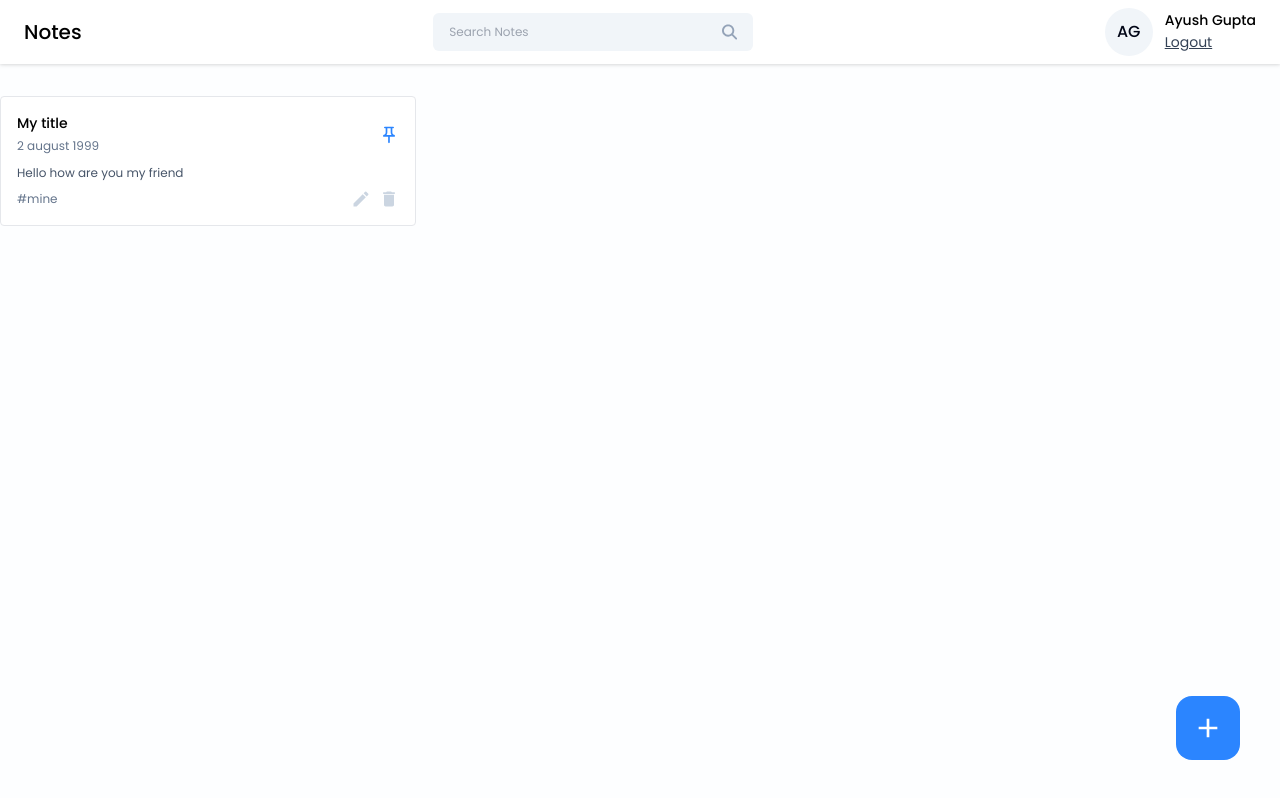
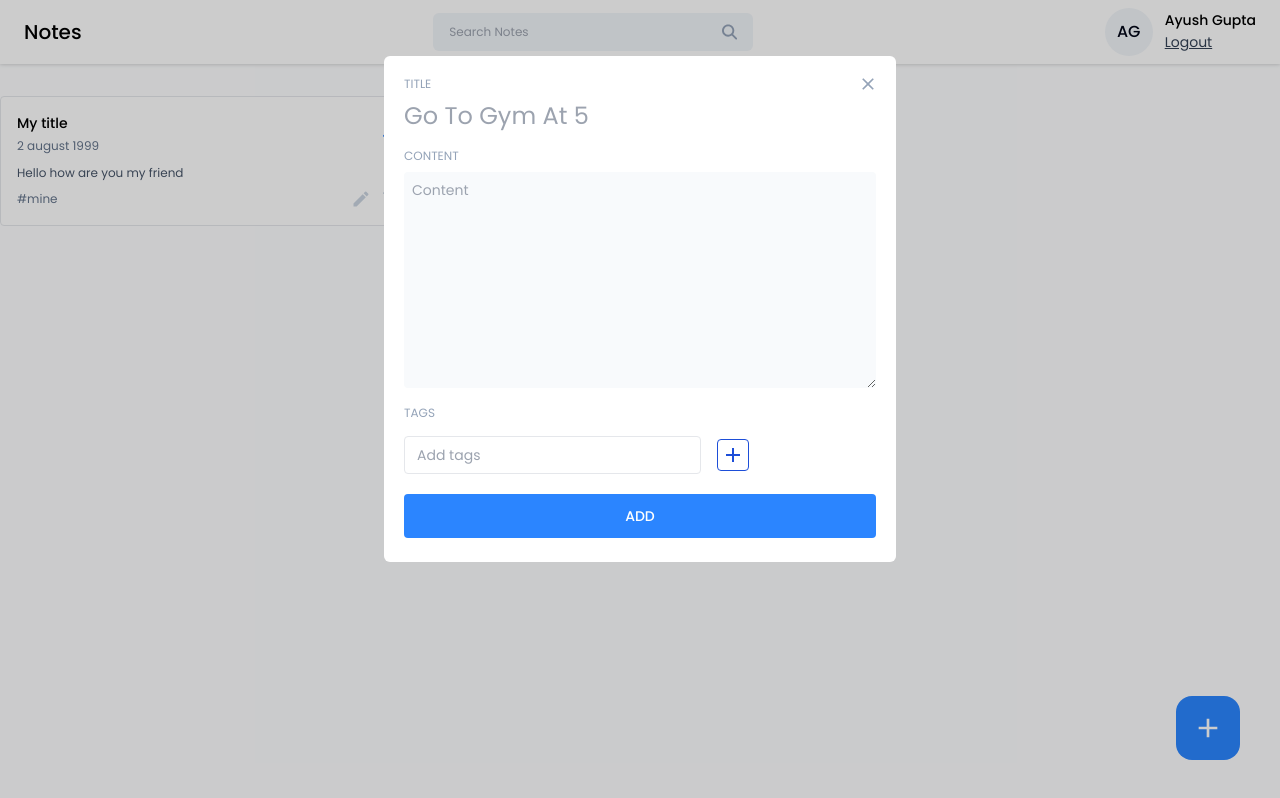
Before and after one commit to ayushagupta/Notes-App, a React (Vite) app in the folder frontend/notes-app/: page /dashboard in a window 1280 px wide. Both pictures are taken after a click on the button 1208 px from the left and 728 px from the top of the page. Built offline with nearby package versions, Linux system fonts and the light colour scheme.

Commit message:
add UI for adding/editing note

```diff
--- a/frontend/notes-app/package.json
+++ b/frontend/notes-app/package.json
@@ -13,6 +13,7 @@
     "react": "^19.0.0",
     "react-dom": "^19.0.0",
     "react-icons": "^5.5.0",
+    "react-modal": "^3.16.3",
     "react-router-dom": "^7.5.0"
   },
   "devDependencies": {
--- /dev/null
+++ b/frontend/notes-app/src/components/Input/TagInput.jsx
@@ -0,0 +1,70 @@
+import React, { useState } from "react";
+import { MdAdd, MdClose } from "react-icons/md";
+
+const TagInput = ({ tags, setTags }) => {
+  const [inputValue, setInputValue] = useState("");
+
+  const handleInputChange = (e) => {
+    setInputValue(e.target.value);
+  };
+
+  const addNewTag = () => {
+    if (inputValue.trim() !== "") {
+      setTags([...tags, inputValue.trim()]);
+      setInputValue("");
+    }
+  };
+
+  const handleKeyDown = (e) => {
+    if (e.key === "Enter") {
+      addNewTag();
+    }
+  };
+
+  const handleRemoveTag = (tagToRemove) => {
+    setTags(tags.filter((tag) => tag != tagToRemove));
+  };
+
+  return (
+    <div>
+      {tags?.length > 0 && (
+        <div className="flex items-center gap-2 flex-wrap mt-2">
+          {tags.map((tag, index) => (
+            <span key={index} className="flex items-center gap-2 text-sm text-slate-900 bg-slate-100 px-3 py-1 rounded">
+              # {tag}
+              <button
+                onClick={() => {
+                  handleRemoveTag(tag);
+                }}
+              >
+                <MdClose />
+              </button>
+            </span>
+          ))}
+        </div>
+      )}
+
+      <div className="flex items-center gap-4 mt-3">
+        <input
+          type="text"
+          value={inputValue}
+          className="text-sm bg-transparent border px-3 py-2 rounded outline-none"
+          placeholder="Add tags"
+          onChange={handleInputChange}
+          onKeyDown={handleKeyDown}
+        />
+
+        <button
+          className="w-8 h-8 flex items-center justify-center rounded border border-blue-700 hover:bg-blue-700"
+          onClick={() => {
+            addNewTag();
+          }}
+        >
+          <MdAdd className="text-2xl text-blue-700 hover:text-white" />
+        </button>
+      </div>
+    </div>
+  );
+};
+
+export default TagInput;
--- a/frontend/notes-app/src/index.css
+++ b/frontend/notes-app/src/index.css
@@ -27,4 +27,8 @@
   .icon-btn {
     @apply text-xl text-slate-300 cursor-pointer hover:text-primary;
   }
+
+  .input-label {
+    @apply text-xs text-slate-400;
+  }
 }
--- /dev/null
+++ b/frontend/notes-app/src/pages/Home/AddEditNotes.jsx
@@ -0,0 +1,88 @@
+import React, { useState } from "react";
+import TagInput from "../../components/Input/TagInput";
+import { MdClose, MdEditNote } from "react-icons/md";
+
+const AddEditNotes = ({noteData, type, onClose}) => {
+  const [title, setTitle] = useState("");
+  const [content, setContent] = useState("");
+  const [tags, setTags] = useState([]);
+
+  const [error, setError] = useState(null);
+
+  // Add note
+  const addNewNote = async () => {
+
+  };
+
+  // Edit note
+  const editNote = async () => {
+
+  };
+
+
+  const handleAddNote = () => {
+    if (!title) {
+      setError("Please enter the title.");
+      return;
+    }
+
+    if (!content) {
+      setError("Please enter the content.");
+      return;
+    }
+
+    setError("");
+
+    if (type == "edit") {
+      editNote();
+    } else {
+      addNewNote();
+    }
+
+  }
+
+  return (
+    <div className="relative">
+
+      <button className="w-10 h-10 rounded-full flex items-center justify-center absolute -top-3 -right-3 hover:bg-slate-50" onClick={onClose}>
+        <MdClose className="text-xl text-slate-400" />
+      </button>
+
+      <div className="flex flex-col gap-2">
+        <label className="input-label">TITLE</label>
+        <input
+          type="text"
+          className="text-2xl text-slate-950 outline-none"
+          placeholder="Go To Gym At 5"
+          value={title}
+          onChange={({ target }) => setTitle(target.value)}
+        />
+      </div>
+
+      <div className="flex flex-col gap-2 mt-4">
+        <label className="input-label">CONTENT</label>
+        <textarea
+          type="text"
+          className="text-sm text-slate-950 outline-none bg-slate-50 p-2 rounded"
+          placeholder="Content"
+          rows={10}
+          value={content}
+          onChange={({ target }) => setContent(target.value)}
+        />
+      </div>
+
+      <div className="mt-3">
+        <label className="input-label">TAGS</label>
+        <TagInput tags={tags} setTags={setTags} />
+      </div>
+
+      {error && <p className="text-red-500 text-xs pt-4">{error}</p>}
+
+      <button className="btn-primary font-medium mt-5 p-3" onClick={handleAddNote}>
+        ADD
+      </button>
+    </div>
+  );
+};
+
+export default AddEditNotes;
--- a/frontend/notes-app/src/pages/Home/Home.jsx
+++ b/frontend/notes-app/src/pages/Home/Home.jsx
@@ -1,9 +1,17 @@
-import React from "react";
+import React, { useState } from "react";
 import Navbar from "../../components/Navbar/Navbar";
 import NoteCard from "../../components/Cards/NoteCard";
 import { MdAdd } from "react-icons/md";
+import AddEditNotes from "./AddEditNotes";
+import Modal from "react-modal";
 
 const Home = () => {
+  const [openAddEditModal, setOpenAddEditModal] = useState({
+    isShown: false,
+    type: "add",
+    data: null,
+  });
+
   return (
     <>
       <Navbar />
@@ -23,10 +31,34 @@ const Home = () => {
         </div>
       </div>
 
-      <button className="w-16 h-16 flex items-center justify-center rounded-2xl bg-primary hover:bg-blue-600 absolute right-10 bottom-10" onClick={() => {}}>
+      <button
+        className="w-16 h-16 flex items-center justify-center rounded-2xl bg-primary hover:bg-blue-600 absolute right-10 bottom-10"
+        onClick={() => {
+          setOpenAddEditModal({ isShown: true, type: "add", data: null });
+        }}
+      >
         <MdAdd className="text-[32px] text-white" />
       </button>
 
+      <Modal
+        isOpen={openAddEditModal.isShown}
+        onRequestClose={() => {}}
+        style={{
+          overlay: {
+            backgroundColor: "rgba(0,0,0,0.2)",
+          },
+        }}
+        contentLabel=""
+        className="w-[40%] max-h-3/4 bg-white rounded-md mx-auto mt-14 p-5 overflow-scroll"
+      >
+        <AddEditNotes
+          noteData={openAddEditModal.data}
+          type={openAddEditModal.type}
+          onClose={() => {
+            setOpenAddEditModal({ isShown: false, type: "add", data: null });
+          }}
+        />
+      </Modal>
     </>
   );
 };
```
Also changed, not shown: 1 other file (tests, documents, lock files or other folders).
